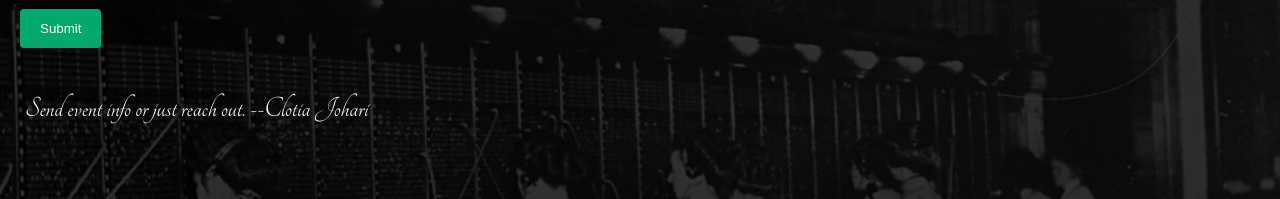
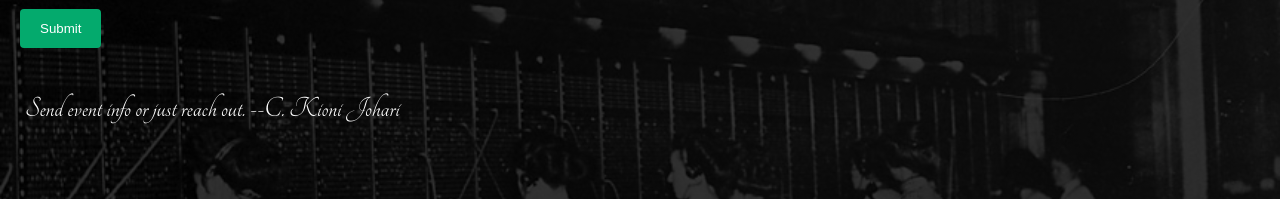
Before and after one commit to akronborn/vsg, a Next.js app: page /contact in a window 1280 px wide. Shown: the part 349-548 px from the top of the page. Built offline with nearby package versions, Linux system fonts and the light colour scheme.

Commit message:
contact name

```diff
--- a/pages/contact.jsx
+++ b/pages/contact.jsx
@@ -52,7 +52,7 @@ const contact = () => {
           </button>
         </form>
         <p className={styles.p}>
-          Send event info or just reach out. --Clotia Johari
+          Send event info or just reach out. --C. Kioni Johari
         </p>
       </div>
     </div>
```
